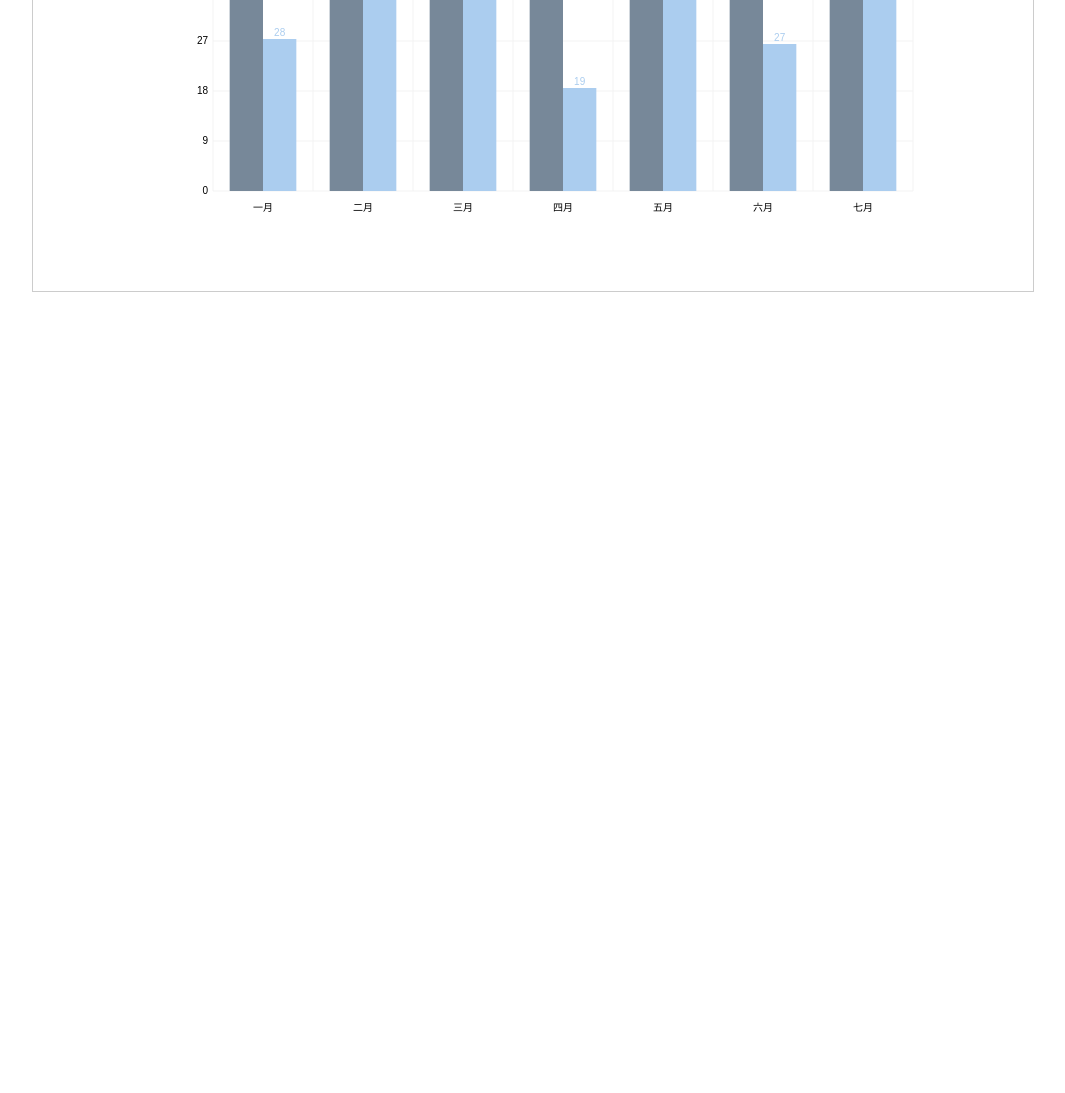
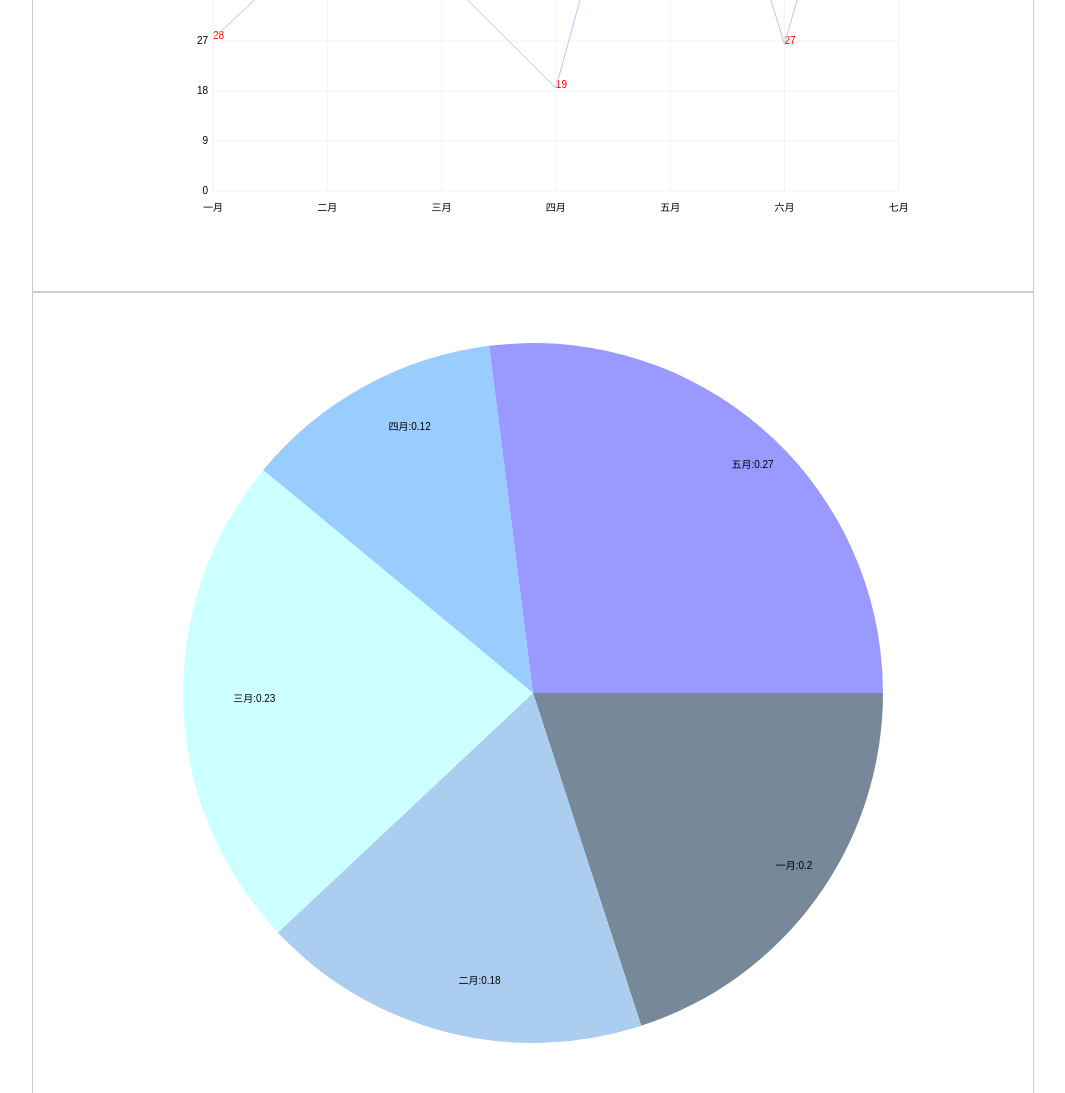
Before and after one commit to jiumian/chart, a plain HTML site: page index.html in a window 1280 px wide. Shown: the part 518-1611 px from the top of the page, without its empty margins (107-1172 px from the left). Before the commit the page ends 818 px from the top, so only its background shows below. Drawn offline with Linux system fonts and the light colour scheme.

Commit message:
更新样例图

```diff
--- a/index.html
+++ b/index.html
@@ -2,11 +2,20 @@
 <html>
 <head>
 <meta charset="utf-8">
-<title>无标题文档</title>
+<title>Canvas-Chart</title>
 </head>
 <body>
 <div style="margin:0 auto; width:1000px; height:800px; border:1px solid #ccc;">
 	<canvas id="myCanvas" width="1000" height="800"></canvas>
+</div>
+<div style="margin:0 auto; width:1000px; height:800px; border:1px solid #ccc;">
+	<canvas id="myCanvas1" width="1000" height="800"></canvas>
+</div>
+<div style="margin:0 auto; width:1000px; height:800px; border:1px solid #ccc;">
+	<canvas id="myCanvas2" width="1000" height="800"></canvas>
+</div>
+<div style="margin:0 auto; width:1000px; height:800px; border:1px solid #ccc;">
+	<canvas id="myCanvas3" width="1000" height="800"></canvas>
 </div>
 
 <script type="text/javascript">
@@ -119,14 +128,14 @@ var lineData = {
 	],
 	height: 120
 };
-
+LineChart(lineData)
 BarChart(lineData);
 
 
 // 饼状图
 function PieChart(data){
 
-	var canvas = document.getElementById("myCanvas");
+	var canvas = document.getElementById("myCanvas1");
 	var ctx = canvas.getContext("2d");
 	var pre = 0;
 	var count = 0;
@@ -147,7 +156,7 @@ function PieChart(data){
 // 柱状图
 function BarChart(data){
 	var XNumber = data.datasets[0].data.length+1;	// X轴的点数（竖线的个数）
-	var canvas = document.getElementById("myCanvas");
+	var canvas = document.getElementById("myCanvas2");
 	var height = data.height/13;
 	var ctx = canvas.getContext("2d");
 	ctx.strokeStyle="#f3f3f3";
@@ -203,7 +212,7 @@ function BarChart(data){
 // 环形图
 function DoughnutChart(data){
 
-	var canvas = document.getElementById("myCanvas");
+	var canvas = document.getElementById("myCanvas3");
 	var ctx = canvas.getContext("2d");
 	var pre = 0;
 	var count = 0;
@@ -235,9 +244,9 @@ function DoughnutChart(data){
 
 
 //	环形图和饼状图的数据格式
-//	var arr = {"一月":0.2,"二月":0.18,"三月":0.23,"四月":0.12,"五月":0.27};
-
-
+	var arr = {"一月":0.2,"二月":0.18,"三月":0.23,"四月":0.12,"五月":0.27};
+	PieChart(arr)
+	DoughnutChart(arr);
 
 </script>
 </body>
```
Also changed, not shown: 1 other file.
